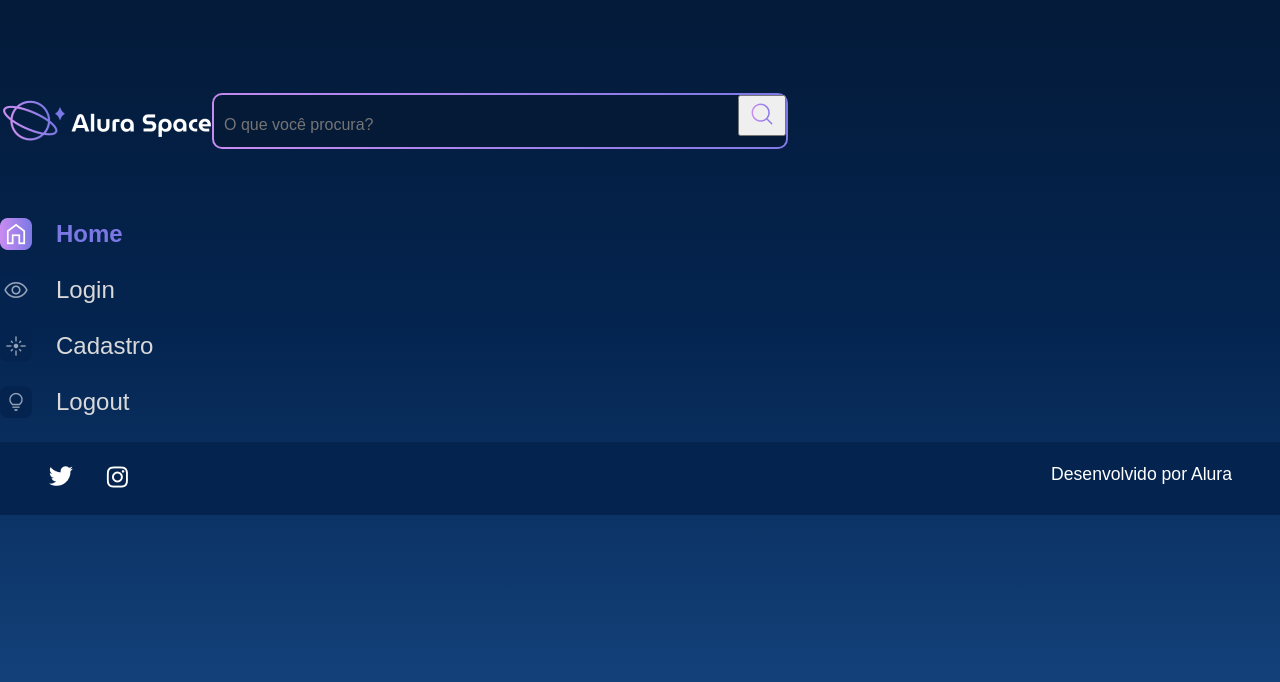
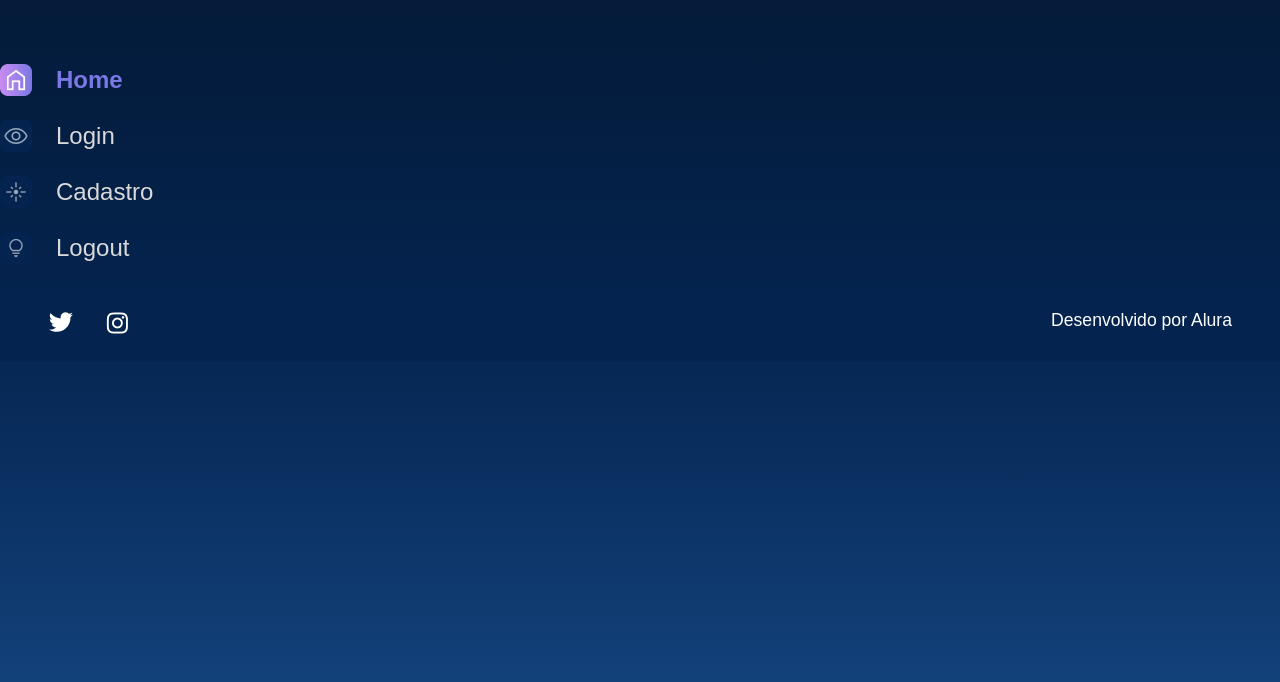
Before and after one commit to thaisdMM/alura_space, a Django app: template templates/base/base_galeria.html in a window 1280 px wide. Shown: the part 90-772 px from the top of the page. Run offline with Django 5.2, Linux system fonts and the light colour scheme; the template is opened without the code that fills it, so the values that code supplies are empty.

Commit message:
refactor(templates): simplify menu partial to navigation only
- Remove header markup (moved to _header.html)
- Remove main tag opening (moved to base_galeria.html)
- Keep only navigation links for single responsibility

```diff
--- a/templates/partials/_menu.html
+++ b/templates/partials/_menu.html
@@ -1,24 +1,18 @@
-    {% load static %}
-    <header class="cabecalho">
-        <img src="{% static '/assets/logo/Logo(2).png' %}" alt="Logo da Alura Space" />
-            {% include 'partials/_alertas.html' %}
-        <div class="cabecalho__busca">
-            <div class="busca__fundo">
-                <form action="{% url 'buscar' %}">
-                    <input class="busca__input" type="text" name="buscar" placeholder="O que você procura?">
-                    <button type="submit">
-                        <img class="busca__icone" src="{% static '/assets/ícones/1x/search.png' %}" alt="ícone de search">
-                    </button>
-                </form>
-            </div>
-        </div>
-    </header>
-    <main class="principal">
-        <section class="menu-lateral">
-            <nav class="menu-lateral__navegacao">
-                <a href="{% url 'index' %}"><img src="{% static '/assets/ícones/1x/Home - ativo.png' %}"> Home</a>
-                <a href="{% url 'login' %}"><img src="{% static '/assets/ícones/1x/Mais vistas - inativo.png' %}"> Login</a>
-                <a href="{% url 'cadastro' %}"><img src="{% static '/assets/ícones/1x/Novas - inativo.png' %}"> Cadastro</a>
-                <a href="{% url 'logout' %}"><img src="{% static '/assets/ícones/1x/Surpreenda-me - inativo.png' %}"> Logout</a>
-            </nav>
-        </section>
+{% load static %}
+
+<nav class="menu-lateral__navegacao">
+  <a href="{% url 'index' %}"
+    ><img src="{% static '/assets/ícones/1x/Home - ativo.png' %}" /> Home
+  </a>
+  <a href="{% url 'login' %}"
+    ><img src="{% static '/assets/ícones/1x/Mais vistas - inativo.png' %}" />
+    Login
+  </a>
+  <a href="{% url 'cadastro' %}"
+    ><img src="{% static '/assets/ícones/1x/Novas - inativo.png' %}" /> Cadastro
+  </a>
+  <a href="{% url 'logout' %}"
+    ><img src="{% static '/assets/ícones/1x/Surpreenda-me - inativo.png' %}" />
+    Logout
+  </a>
+</nav>
```
